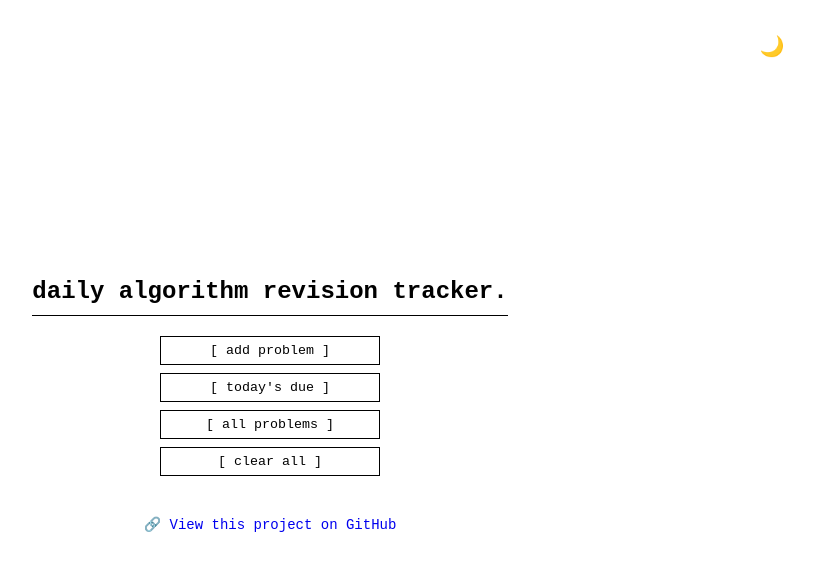
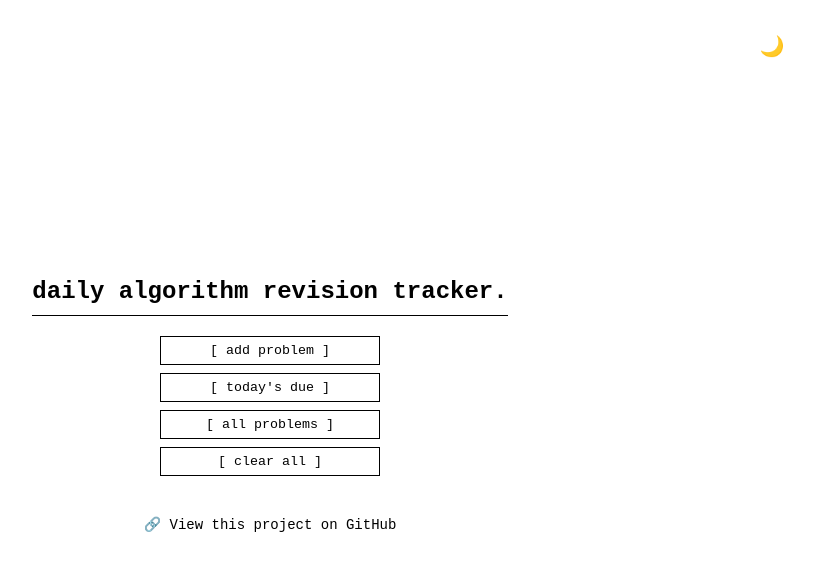
Before and after one commit to reaperggs/DART, a plain HTML site: page index.html in a window 1280 px wide. Shown: the whole page, without its empty margins (370-1184 px from the left). Drawn offline with Linux system fonts and the light colour scheme.

Commit message:
added style for github footer

```diff
--- a/style.css
+++ b/style.css
@@ -9,6 +9,16 @@ body {
     justify-content: center;
     height: 100vh;
     transition: background 0.3s, color 0.3s;
+}
+
+a {
+    color: inherit;
+    text-decoration: none;
+}
+
+a:hover {
+    color: #555;
+    text-decoration: underline;
 }
 
 #app {
```
